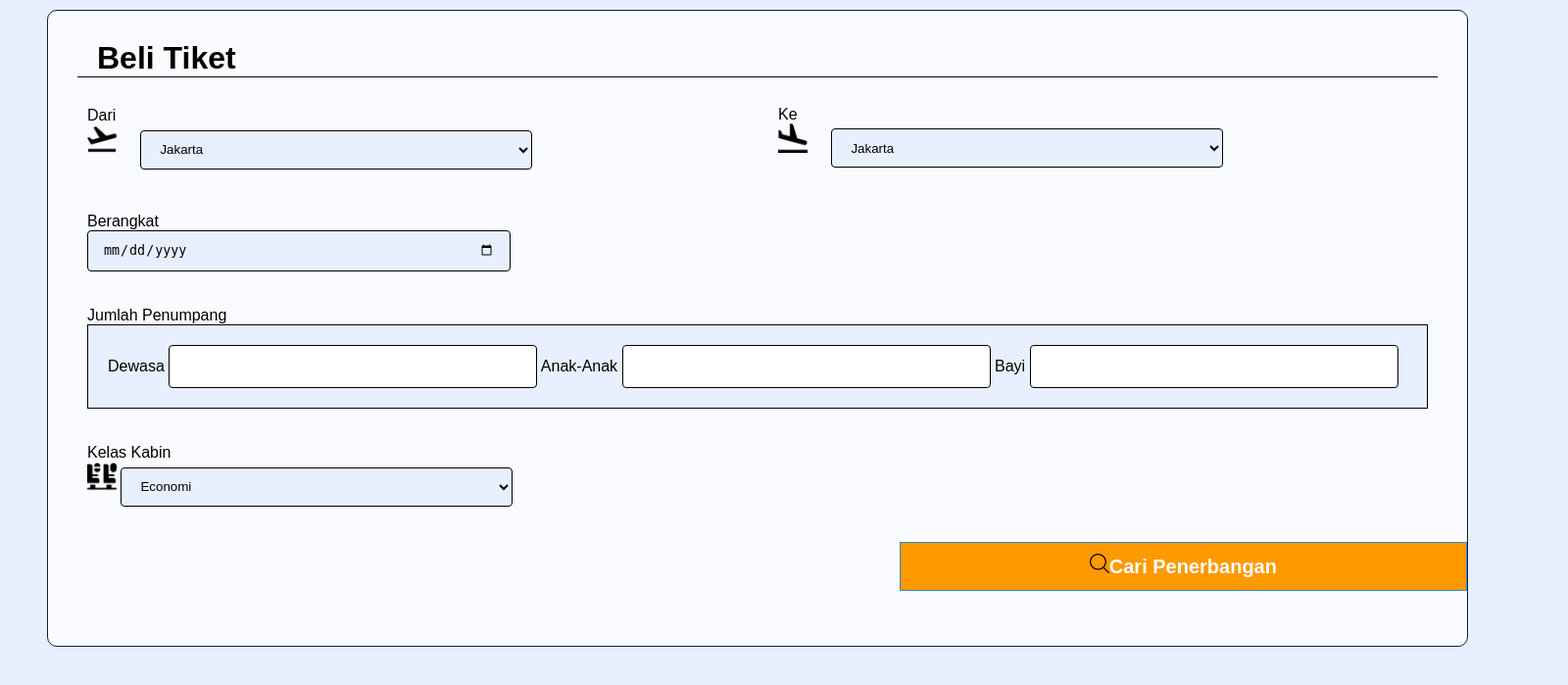
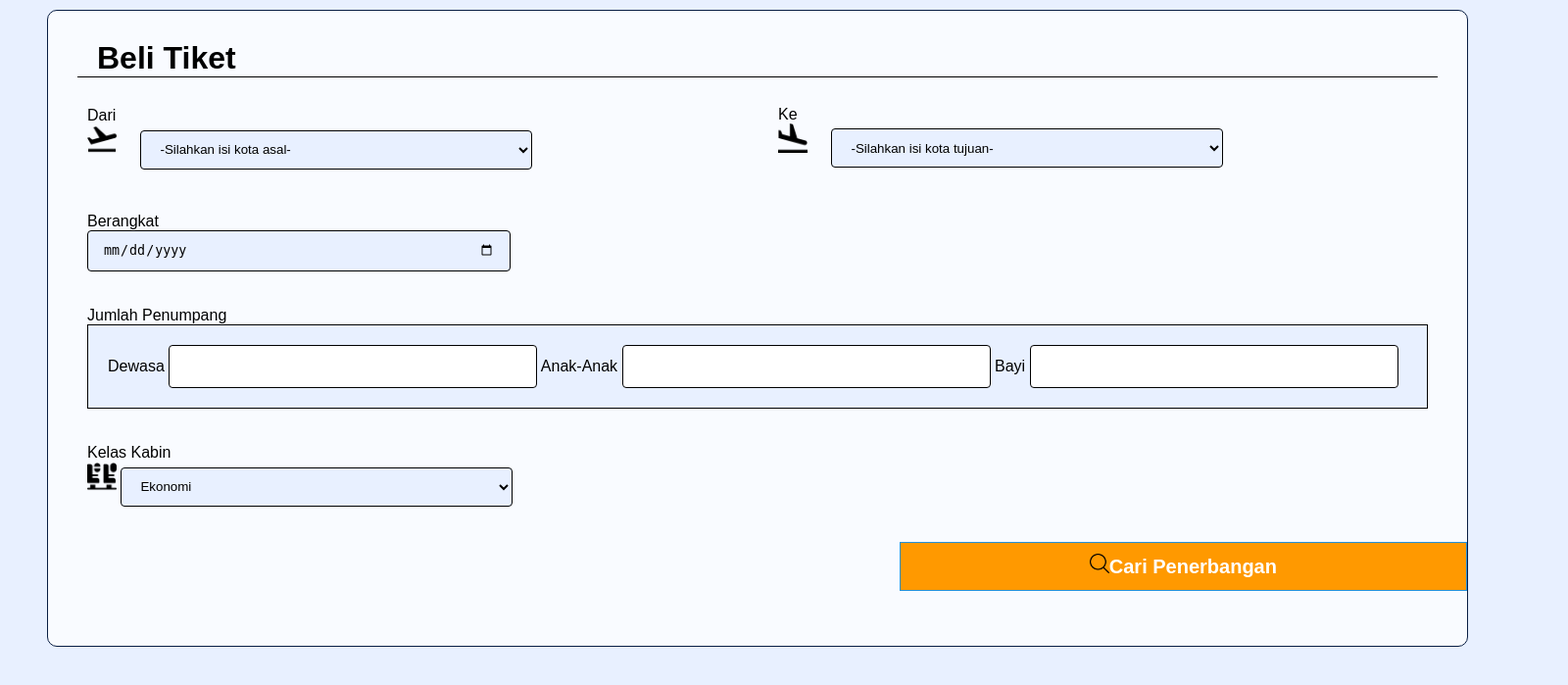
Before and after one commit to Alifan12/Kelompok6_TiketPesawat, a CodeIgniter 4 app: template app/Views/pages/caritiket.php in a window 1600 px wide. Shown: the part 58-757 px from the top of the page at 98% size. Run offline with PHP 8.4 and a stand-in for CodeIgniter, Linux system fonts and the light colour scheme; the template is opened without the code that fills it, so the values that code supplies are empty; some libraries are stand-ins or nearby versions.

Commit message:
commit faris

```diff
--- a/app/Controllers/Carimaskapi.php
+++ b/app/Controllers/Carimaskapi.php
@@ -4,6 +4,7 @@ namespace App\Controllers;
 
 use CodeIgniter\Controller;
 use App\Models\UserModel;
+
 
 class Carimaskapi extends Controller
 {
--- a/app/Views/pages/caritiket.php
+++ b/app/Views/pages/caritiket.php
@@ -35,9 +35,18 @@
                     <label for="departure">
                         <img src="/gambar/Cari/departures.png"></label>
                     <select name="departure" id="departure">
-                        <option>Jakarta</option>
-                        <option>Surabaya</option>
-
+                        <option >-Silahkan isi kota asal-</option>
+                        <option value="ACHC">Banda Aceh</option>
+                        <option value="DPSC">Bali</option>
+                        <option value="JKTC">Jakarta</option>
+                        <option value="JOGC">Yogyakarta</option>
+                        <option value="KUPC">Kupang</option>
+                        <option value="MESC">Medan</option>
+                        <option value="MKSC">Makassar</option>
+                        <option value="PDGC">Padang</option>
+                        <option value="PLGC">Palembang</option>
+                        <option value="SRIC">Samarinda</option>
+                        <option value="SUBC">Surabaya</option>
                     </select>
                 </div>
 
@@ -46,8 +55,18 @@
                     <label for="arrival">
                         <img src="/gambar/Cari/arrivals.png" margin-right="5px" width="20px"></label>
                     <select name="arrival" id="arrival">
-                        <option>Jakarta</option>
-                        <option>Surabaya</option>
+                        <option >-Silahkan isi kota tujuan-</option>
+                        <option value="ACHC">Banda Aceh</option>
+                        <option value="DPSC">Bali</option>
+                        <option value="JKTC">Jakarta</option>
+                        <option value="JOGC">Yogyakarta</option>
+                        <option value="KUPC">Kupang</option>
+                        <option value="MESC">Medan</option>
+                        <option value="MKSC">Makassar</option>
+                        <option value="PDGC">Padang</option>
+                        <option value="PLGC">Palembang</option>
+                        <option value="SRIC">Samarinda</option>
+                        <option value="SUBC">Surabaya</option>
                     </select>
                 </div>
 
@@ -77,8 +96,8 @@
                 <label for="kelaskabin">
                     <img src="/gambar/Cari/cabin.png" width="30px"></label>
                 <select name="kelaskabin">
-                    <option>Economi</option>
-                    <option>Buisnis</option>
+                    <option value="Ekonomi">Ekonomi</option>
+                    <option value="Bisnis">Bisnis</option>
                 </select>
             </div>
             <br><br>
```
